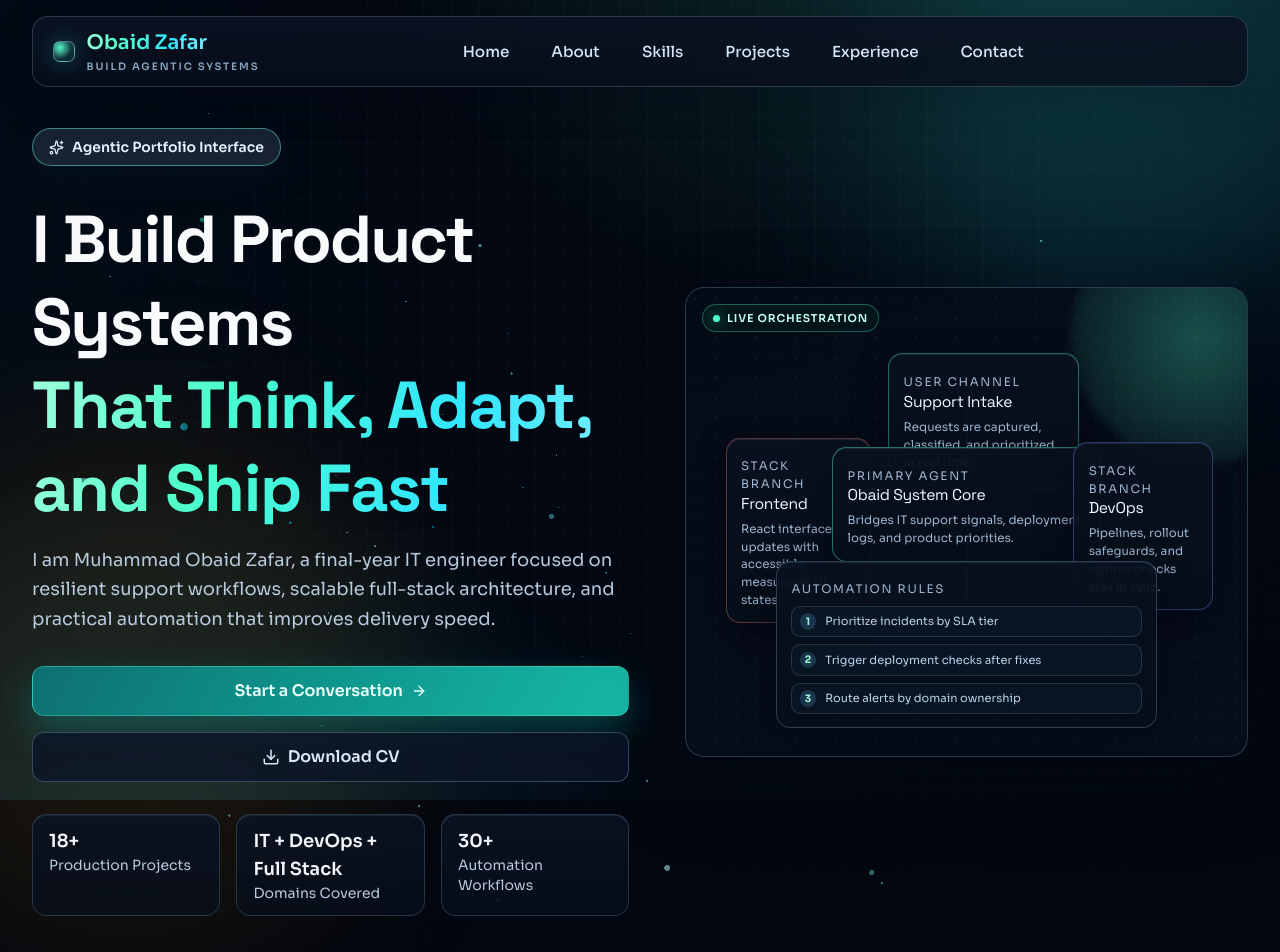
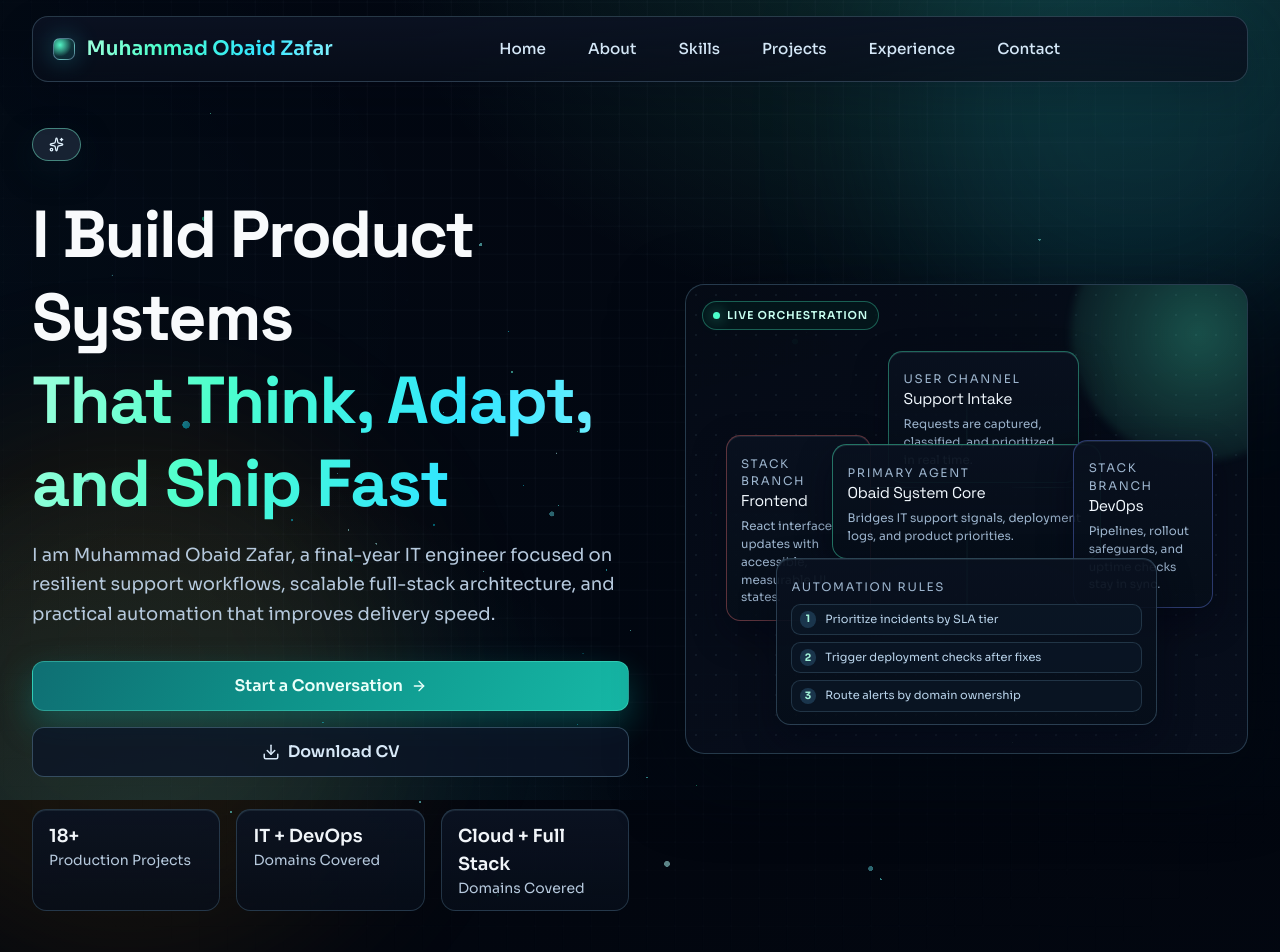
Before and after one commit to obaid069/My-Portfolio, a React (Vite) app: page / in a window 1280 px wide. Shown: the top 952 px of the page. Built offline with nearby package versions, Linux system fonts and the light colour scheme.

Commit message:
Updating

```diff
--- a/src/components/Header.jsx
+++ b/src/components/Header.jsx
@@ -50,8 +50,7 @@ const Header = () => {
             >
               <span className="brand-mark" aria-hidden="true"></span>
               <span>
-                <span className="gradient-text">Obaid Zafar</span>
-                <span className="header-brand-sub">Build Agentic Systems</span>
+                <span className="gradient-text">Muhammad Obaid Zafar</span>
               </span>
             </Motion.button>
 
--- a/src/components/sections/Hero.jsx
+++ b/src/components/sections/Hero.jsx
@@ -10,8 +10,8 @@ const Hero = () => {
 
   const stats = [
     { label: 'Production Projects', value: '18+' },
-    { label: 'Domains Covered', value: 'IT + DevOps + Full Stack' },
-    { label: 'Automation Workflows', value: '30+' },
+    { label: 'Domains Covered', value: 'IT + DevOps' },
+    { label: 'Domains Covered', value: ' Cloud + Full Stack' },
   ];
 
   const automationRules = [
@@ -104,7 +104,6 @@ const Hero = () => {
             <Motion.div variants={itemVariants}>
               <span className="hero-intro-chip inline-flex items-center gap-2 px-4 py-2 rounded-full text-xs sm:text-sm font-semibold backdrop-blur-sm">
                 <Sparkles size={15} />
-                Agentic Portfolio Interface
               </span>
             </Motion.div>
 
```
